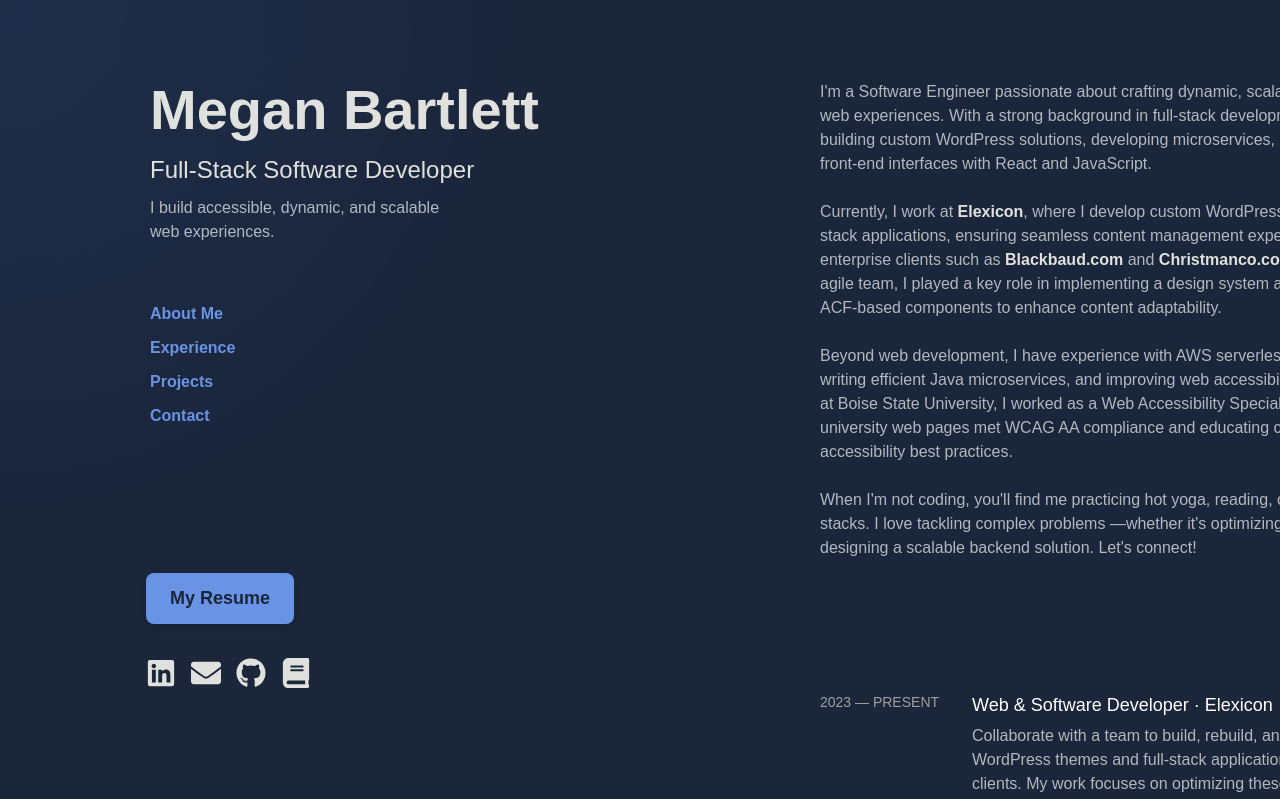
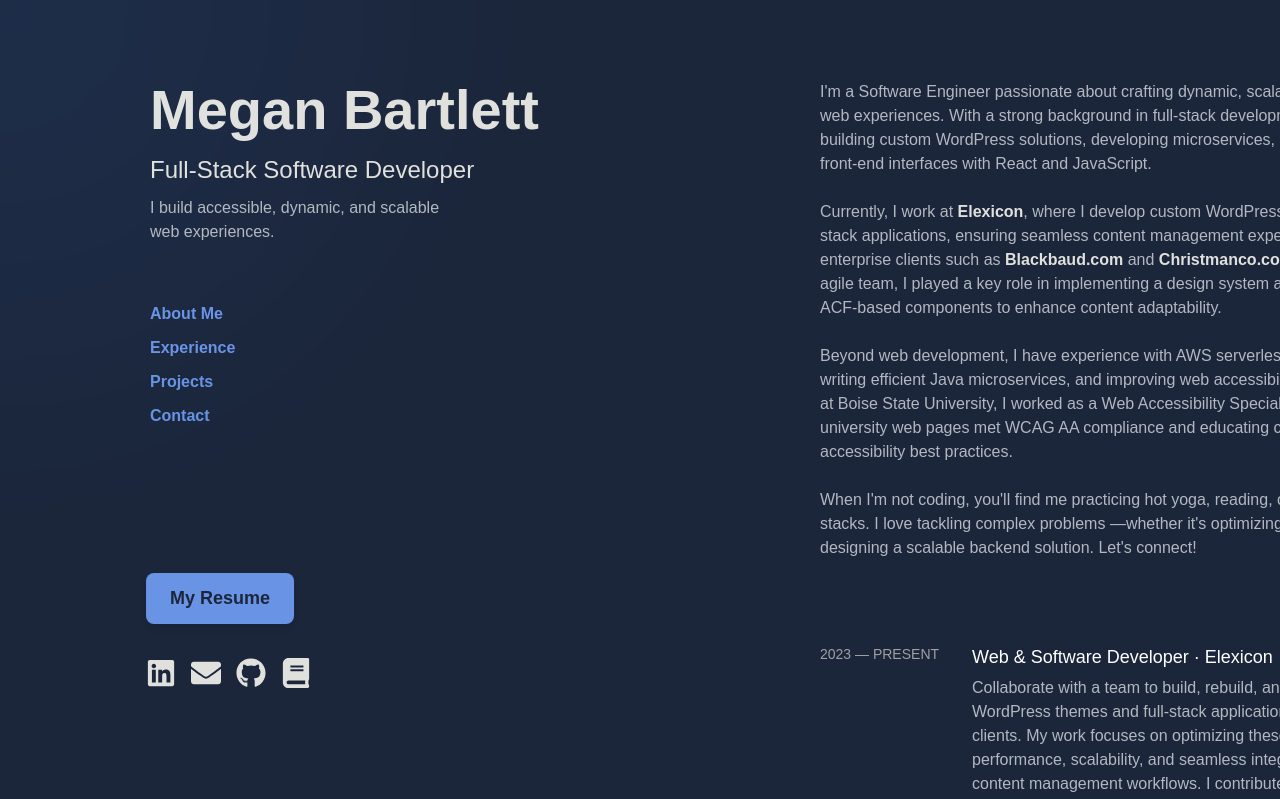
Before and after one commit to magoozz/portfolio, a Next.js app: page / in a window 1280 px wide. Shown: the top 799 px of the page. Built offline with nearby package versions, Linux system fonts and the light colour scheme.

Commit message:
Updates to spacing an defined but unused

```diff
--- a/src/app/blackbaud/page.tsx
+++ b/src/app/blackbaud/page.tsx
@@ -1,6 +1,4 @@
 "use client";
-import BlackbaudLayout from "./template";
-
 
 export default function BlackbaudPage() {
   ;
--- a/src/app/christman/page.tsx
+++ b/src/app/christman/page.tsx
@@ -1,6 +1,4 @@
 "use client";
-import ChristmanLayout from "./template";
-
 
 export default function ChristmanPage() {
   ;
--- a/src/app/globals.css
+++ b/src/app/globals.css
@@ -143,7 +143,7 @@
   flex-grow: 1;
 }
 
-section {
+.home {
   padding: 3rem 60px 0px 200px;
   margin-left: 600px;
   display: flex;
@@ -151,6 +151,7 @@
   justify-content: center;
   color: #b3b8c0;
   width: 57rem;
+  margin-bottom: 7rem;
 
   .about {
     margin-bottom: 2rem;
@@ -418,10 +419,11 @@
     }
   }
 
-  section {
+  .home {
     padding: 1rem;
     max-width: 27rem;
     margin-left: 0;
+    margin-bottom: 4rem;
   }
 
   main {
--- a/src/app/layout.tsx
+++ b/src/app/layout.tsx
@@ -1,7 +1,5 @@
 import type { Metadata } from "next";
 import "./globals.css";
-import Link from "next/link";
-import { FaLinkedin, FaGithub, FaBook, FaEnvelope } from "react-icons/fa";
 import CursorGlow from "../components/CursorGlow";
 import Navigation from "../components/Navigation"; // Move client logic here
 
--- a/src/app/microservice/page.tsx
+++ b/src/app/microservice/page.tsx
@@ -1,8 +1,4 @@
 "use client";
-import MicroserviceLayout from "./template";
-import Link from "next/link";
-import SyntaxHighlighter from "react-syntax-highlighter";
-import { dracula } from "react-syntax-highlighter/dist/esm/styles/hljs";
 
 export default function MicroservicePage() {
   ;
--- a/src/app/page.tsx
+++ b/src/app/page.tsx
@@ -4,7 +4,7 @@
 
 export default function Home() {
   return (
-    <div>
+    <div className="home">
       {/* About Section */}
       <section id="about">
         <div className="about">
```
